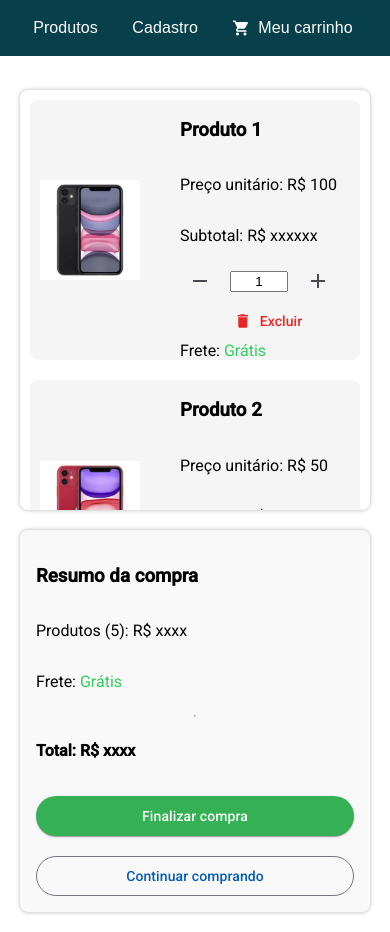
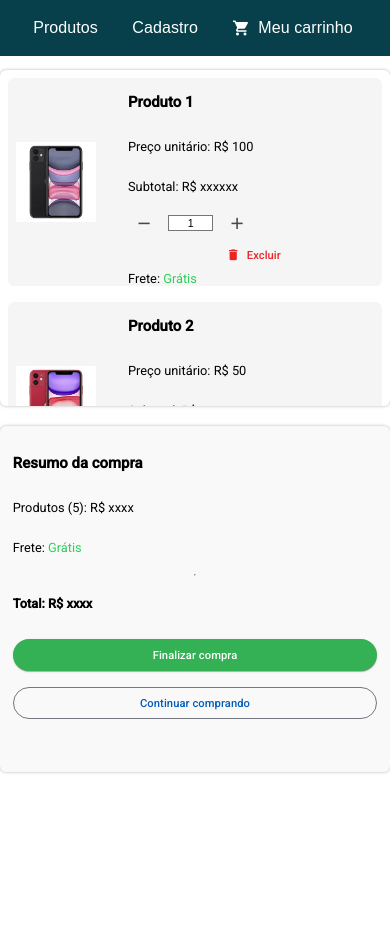
Before and after one commit to jhonatantiene/produtos-carrinho-frontend, an Angular app: page /carrinho in a window 390 px wide. After the commit the page ends 844 px from the top, so only its background shows below. Built offline with nearby package versions, Linux system fonts and the light colour scheme.

Commit message:
Melhorando a responsividade
- Melhorei a responsividade dos componentes carrinho e cadastro

```diff
--- a/src/app/carrinho/carrinho.component.scss
+++ b/src/app/carrinho/carrinho.component.scss
@@ -2,7 +2,7 @@
     display: flex;
     gap: 20px;
     margin-top: 70px;
-  padding: 20px;
+    height: calc(100vh - 70px);
 }
 
 .container-produtos {
@@ -13,8 +13,9 @@
     border-radius: 8px;
     overflow-y: auto;
     gap: 20px;
+    zoom: 80%;
     padding: 10px;
-  max-height: 800px;
+    height: 90%;
 }
 
 .right.resumo {
@@ -25,7 +26,8 @@
     display: flex;
     flex-direction: column;
     padding: 16px;
-  min-width: 300px;
+    zoom: 80%;
+    min-width: 200px;
     max-height: 400px;
 }
 
--- a/src/app/produtos/cadastro-produtos/cadastro-produtos.component.scss
+++ b/src/app/produtos/cadastro-produtos/cadastro-produtos.component.scss
@@ -2,8 +2,9 @@
   display: flex;
   justify-content: center;
   align-items: center;
+  margin-top: 70px;
   background-color: #f7f7f7;
-  height: 100vh;
+  height: calc(100vh - 80px);
   width: 100%;
 }
 
@@ -13,8 +14,6 @@
   padding: 40px;
   box-shadow: 0 0 10px rgba(0, 0, 0, 0.5);
   width: 70%;
-  max-width: 800px;
-  margin-top: 65px;
 }
 
 .formulario-cadastro h2 {
```
Lines whose indentation alone changed are shown as unchanged.
